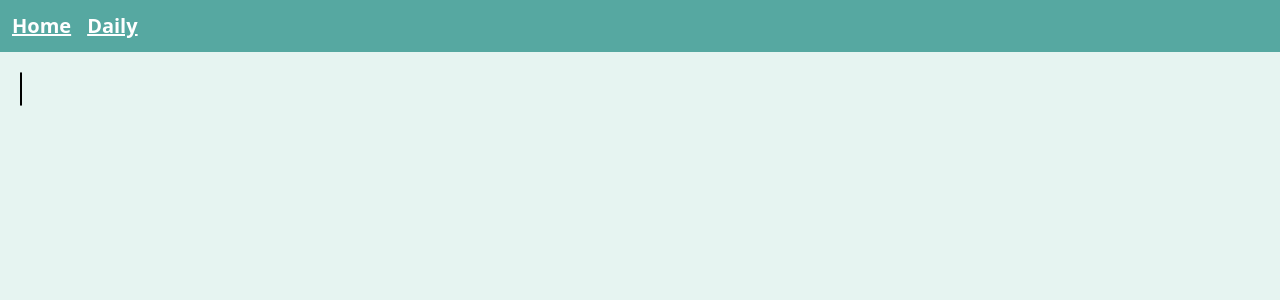
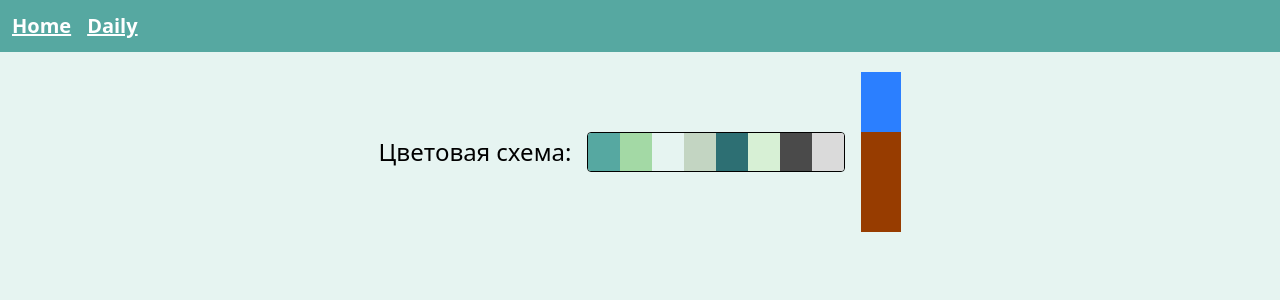
Before and after one commit to Darcanin/life-planner-app, a React (Vite) app: page / in a window 1280 px wide. Shown: the top 300 px of the page. Built offline with nearby package versions, Linux system fonts and the light colour scheme.

Commit message:
+react-hook-form +edit_form +fix_layout

```diff
--- a/package.json
+++ b/package.json
@@ -15,6 +15,7 @@
     "@tauri-apps/plugin-opener": "^2",
     "react": "^19.0.0",
     "react-dom": "^19.0.0",
+    "react-hook-form": "^7.54.2",
     "react-icons": "^5.4.0",
     "react-router-dom": "^7.1.5",
     "tailwindcss": "^4.0.3",
--- a/src/components/layout/Content.tsx
+++ b/src/components/layout/Content.tsx
@@ -1,7 +1,11 @@
 import { ReactNode } from 'react'
 
 const Content = ({ children }: { children: ReactNode }) => {
-	return <div className='content grow-1 flex'>{children}</div>
+	return (
+		<div className='content grow-1 flex flex-col w-full overflow-hidden'>
+			{children}
+		</div>
+	)
 }
 
 export default Content
--- a/src/pages/daily/Creator.tsx
+++ b/src/pages/daily/Creator.tsx
@@ -30,6 +30,7 @@ const Creator = () => {
 				type='text'
 				value={title}
 				onChange={(e) => setTitle(e.target.value)}
+				placeholder='Название Daily-задачи...'
 			/>
 			<button
 				type='submit'
--- a/src/pages/daily/Daily.tsx
+++ b/src/pages/daily/Daily.tsx
@@ -1,11 +1,15 @@
 import DailyTaskList from './DailyTaskList'
 import DailyHeader from './DailyHeader'
+import DailyForm from './DailyForm'
 
 const Daily = () => {
 	return (
-		<div className='flex flex-col gap-4 p-4 grow-1'>
+		<div className='flex flex-col gap-4 p-4 grow h-full w-full'>
 			<DailyHeader />
 			<DailyTaskList />
+			<div className=''>
+				<DailyForm />
+			</div>
 		</div>
 	)
 }
--- /dev/null
+++ b/src/pages/daily/DailyForm.tsx
@@ -0,0 +1,73 @@
+import { useForm } from 'react-hook-form'
+import { IDaily } from './Types'
+import dailyState, { currentDaily } from './State'
+import { useEffect } from 'react'
+
+const DailyForm = () => {
+	const id = currentDaily((state) => state.id)
+	const setCurrentId = currentDaily((state) => state.setCurrentId)
+
+	const update = dailyState((state) => state.update)
+	const getDailyById = dailyState((state) => state.getDailyById)
+	const { register, handleSubmit, reset } = useForm<IDaily>()
+
+	// Установка изначальных значений
+	useEffect(() => {
+		if (id) reset(getDailyById(id))
+	}, [id])
+
+	// Сохранение данных
+	const onFormSubmit = (data: IDaily) => {
+		console.log(data)
+		update(data)
+		close()
+	}
+
+	// Закрытие формы
+	const close = () => {
+		setCurrentId(null)
+	}
+
+	if (!id) return
+	else
+		return (
+			<form
+				onSubmit={handleSubmit(onFormSubmit)}
+				className='w-100 bg-zinc-800/10 rounded p-2 flex flex-col gap-2 [&>input]:p-1 [&>input]:border [&>input]:border-gray-500 [&>input]:rounded [&>input]:bg-white/60'
+			>
+				<input
+					type='text'
+					{...register('title')}
+					placeholder='title'
+					autoComplete='off'
+				/>
+				<input
+					type='text'
+					{...register('description')}
+					placeholder='description'
+					autoComplete='off'
+				/>
+				<input
+					type='text'
+					{...register('createdDate')}
+					placeholder='createdDate'
+					autoComplete='off'
+					readOnly
+				/>
+				<input
+					type='text'
+					{...register('closedDate')}
+					placeholder='closedDate'
+					autoComplete='off'
+				/>
+				<div className='flex flex-row gap-4 [&>button]:px-3 [&>button]:py-1 [&>button]:bg-zinc-800/15'>
+					<button type='submit'>Сохранить</button>
+					<button type='button' onClick={close}>
+						Закрыть
+					</button>
+				</div>
+			</form>
+		)
+}
+
+export default DailyForm
--- a/src/pages/daily/DailyTask.tsx
+++ b/src/pages/daily/DailyTask.tsx
@@ -1,14 +1,17 @@
-import dailyState from './State'
+import dailyState, { currentDaily } from './State'
 import { IDaily } from './Types'
 import { IoClose } from 'react-icons/io5'
+import { CiEdit } from 'react-icons/ci'
 
 const DailyTask = ({ daily }: { daily: IDaily }) => {
 	const complete = dailyState((state) => state.completeChange)
 	const del = dailyState((state) => state.delete)
 
+	const setCurrentId = currentDaily((state) => state.setCurrentId)
+
 	return (
 		<div className='border border-gray-500 p-2 rounded flex flex-row justify-between items-center'>
-			<div className=''>
+			<div className='flex flex-row gap-2'>
 				<button
 					type='button'
 					onClick={() => {
@@ -17,9 +20,20 @@ const DailyTask = ({ daily }: { daily: IDaily }) => {
 				>
 					{daily.closedDate ? '✅' : '⭕'}
 				</button>
-				<span className='ml-2'>{daily.title}</span>
+				<span className=''>{daily.title}</span>
+				<span className='px-1 pt-1 bg-zinc-800/10 rounded text-xs'>
+					{new Date(daily.createdDate)
+						.toLocaleTimeString()
+						.slice(0, -3)}
+				</span>
+				<span className='px-1 pt-1 bg-zinc-800/10 rounded text-xs'>
+					{new Date(daily.createdDate).toLocaleDateString()}
+				</span>
 			</div>
 			<div className='h-6'>
+				<button onClick={() => setCurrentId(daily.id)}>
+					<CiEdit size={24} />
+				</button>
 				<button
 					onClick={() => {
 						del(daily.id)
--- a/src/pages/daily/DailyTaskList.tsx
+++ b/src/pages/daily/DailyTaskList.tsx
@@ -6,7 +6,15 @@ const DailyTaskList = () => {
 	const search = dailyState((state) => state.search)
 
 	return (
-		<div className='p-4 flex flex-col gap-2 bg-zinc-600/15 px-3 rounded grow-1'>
+		<div
+			className='p-4 flex flex-col gap-2 bg-zinc-600/15 px-3 rounded grow-1 overflow-x-auto'
+			style={{
+				scrollbarWidth: 'thin',
+				scrollMarginBlockStart: '0px',
+				scrollPaddingBlockStart: '0px',
+			}}
+			// scrollbar-thin scrollbar-thumb-rounded scrollbar-thumb-gray-500 scrollbar-hide
+		>
 			{dailyList.map((daily) => {
 				if (
 					daily.title
--- a/src/pages/daily/State.tsx
+++ b/src/pages/daily/State.tsx
@@ -6,28 +6,39 @@ interface IDailyState {
 	search: string
 	setSearch: (str: string) => void
 	create: (newDaily: IDaily) => void
+	update: (updatedDaily: IDaily) => void
 	delete: (id: number) => void
-	get: () => void
+	getDailyById: (id: number) => IDaily | undefined
 	completeChange: (id: number) => void
 }
 
-const dailyState = create<IDailyState>((set) => ({
+const dailyState = create<IDailyState>((set, get) => ({
 	daily: [],
 	search: '',
 
-	//
+	// Поиск
 	setSearch: (str) => set({ search: str }),
-	//
+
+	// Задачи - CRID
 	create: (newDaily) =>
 		set((state) => ({
 			daily: [...state.daily, newDaily],
 		})),
-	// update: (id) => set(() => ({})),
+	update: (updatedDaily) =>
+		set((state) => ({
+			daily: state.daily.map((daily) =>
+				daily.id !== updatedDaily.id ? daily : updatedDaily
+			),
+		})),
 	delete: (id) =>
 		set((state) => ({
 			daily: state.daily.filter((daily) => daily.id !== id),
 		})),
-	get: () => {},
+
+	// Задачи - дополнительные методы
+	getDailyById: (id) => {
+		return get().daily.find((daily) => daily.id === id)
+	},
 	completeChange: (id) =>
 		set((state) => ({
 			daily: state.daily.map((daily) =>
@@ -44,3 +55,15 @@ const dailyState = create<IDailyState>((set) => ({
 }))
 
 export default dailyState
+
+//
+interface ICurrentDaily {
+	id: number | null
+	setCurrentId: (id: number | null) => void
+}
+
+//
+export const currentDaily = create<ICurrentDaily>((set) => ({
+	id: null,
+	setCurrentId: (id) => set({ id: id }),
+}))
--- a/src/pages/home/Home.tsx
+++ b/src/pages/home/Home.tsx
@@ -1,15 +1,23 @@
 const Home = () => {
 	return (
-		<div className='px-5'>
-			<div className='mt-5 w-full flex flex-row flex-wrap border rounded-xl overflow-hidden'>
-				<div className='w-full h-8 bg-primary'></div>
-				<div className='w-full h-8 bg-secondary'></div>
-				<div className='w-full h-8 bg-background'></div>
-				<div className='w-full h-8 bg-surface'></div>
-				<div className='w-full h-8 bg-highlight'></div>
-				<div className='w-full h-8 bg-soft-highlight'></div>
-				<div className='w-full h-8 bg-text'></div>
-				<div className='w-full h-8 bg-border'></div>
+		<div className='mt-5 flex flex-row gap-4 items-center justify-center'>
+			<span className='text-2xl'>Цветовая схема: </span>
+			<div className='h-10 flex flex-row flex-wrap border rounded-sm overflow-hidden'>
+				<div className='w-8 h-full bg-primary'></div>
+				<div className='w-8 h-full bg-secondary'></div>
+				<div className='w-8 h-full bg-background'></div>
+				<div className='w-8 h-full bg-surface'></div>
+				<div className='w-8 h-full bg-highlight'></div>
+				<div className='w-8 h-full bg-soft-highlight'></div>
+				<div className='w-8 h-full bg-text'></div>
+				<div className='w-8 h-full bg-border'></div>
+			</div>
+
+			<div className='w-10 h-40 bg-amber-300 flex flex-col'>
+				<div className='w-full h-15 bg-blue-500 shrink-0'></div>
+				<div className='w-full grow bg-cyan-400 overflow-auto'>
+					<div className='h-50 bg-amber-800'></div>
+				</div>
 			</div>
 		</div>
 	)
```
Also changed, not shown: todo.txt, 1 other file (tests, documents, lock files or other folders).
